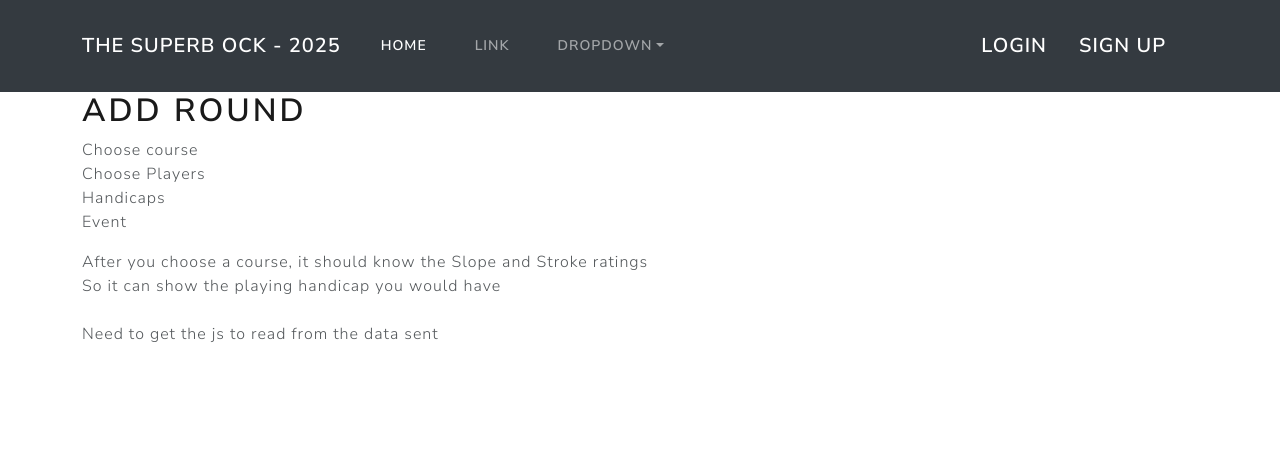
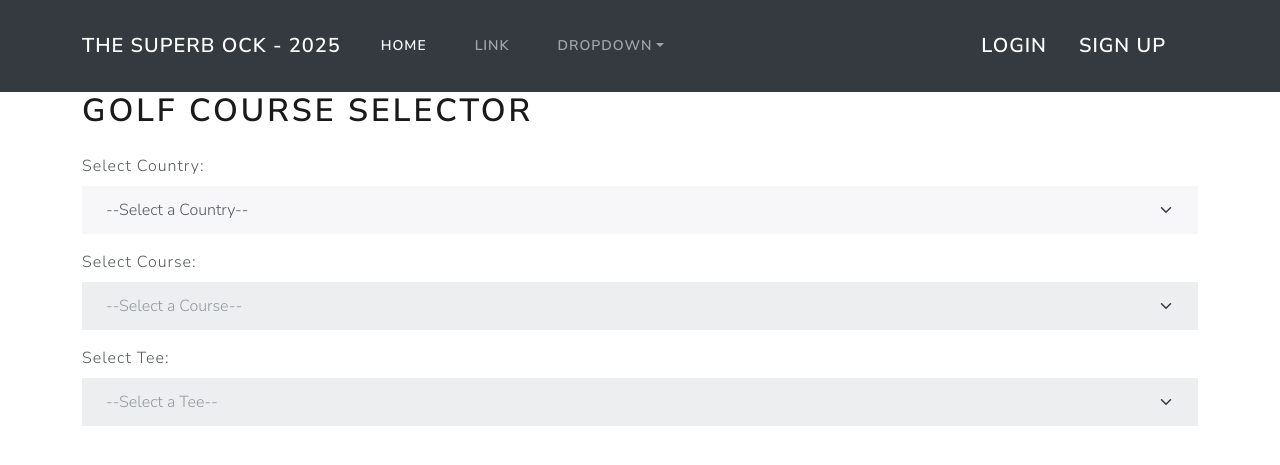
Before and after one commit to rgl1892/golf2025, a Django app: page /new_round in a window 1280 px wide. Shown: the top 465 px of the page. Run offline with Django 5.2, Linux system fonts and the light colour scheme; data comes from the database, SQL or seed files in the repository; some libraries are stand-ins or nearby versions.

Commit message:
new round page updated

```diff
--- /dev/null
+++ b/superb_ock/static/superb_ock/js/new_round/new_round.js
@@ -0,0 +1,87 @@
+function loadJson(selector) {
+    return JSON.parse(document.querySelector(selector).getAttribute('data-json'));
+  }
+
+window.onload = function () {
+
+    const golfData = loadJson('#jsonData');
+
+    const countrySelect = document.getElementById("countrySelect");
+    const courseSelect = document.getElementById("courseSelect");
+    const teeSelect = document.getElementById("teeSelect");
+
+    function populateCountries() {
+        const countries = [...new Set(golfData.map(course => course.country))];
+        countries.forEach(country => {
+            const option = document.createElement("option");
+            option.value = country;
+            option.textContent = country;
+            countrySelect.appendChild(option);
+        });
+    }
+
+    function populateCourses() {
+        const selectedCountry = countrySelect.value;
+        courseSelect.innerHTML = '<option value="">--Select a Course--</option>';
+        teeSelect.innerHTML = '<option value="">--Select a Tee--</option>';
+        teeSelect.disabled = true;
+
+        if (!selectedCountry) {
+            courseSelect.disabled = true;
+            return;
+        }
+
+        const filteredCourses = [...new Set(golfData
+            .filter(course => course.country === selectedCountry)
+            .map(course => course.name))];
+
+        filteredCourses.forEach(course => {
+            const option = document.createElement("option");
+            option.value = course;
+            option.textContent = course;
+            courseSelect.appendChild(option);
+        });
+        courseSelect.disabled = false;
+    }
+
+    function populateTees() {
+        const selectedCountry = countrySelect.value;
+        const selectedCourse = courseSelect.value;
+        teeSelect.innerHTML = '<option value="">--Select a Tee--</option>';
+
+        if (!selectedCourse) {
+            teeSelect.disabled = true;
+            return;
+        }
+
+        const filteredTees = [...new Set(golfData
+            .filter(course => course.country === selectedCountry && course.name === selectedCourse)
+            .map(course => course.tees))];
+
+        filteredTees.forEach(tee => {
+            const option = document.createElement("option");
+            option.value = tee;
+            option.textContent = tee;
+            teeSelect.appendChild(option);
+        });
+        teeSelect.disabled = false;
+    }
+
+    function getSlope(){
+        const selectedCountry = countrySelect.value;
+        const selectedCourse = courseSelect.value;
+        const selectedTee = teeSelect.value
+
+
+        const chosenCourse = [...new Set(golfData
+            .filter(course => course.country === selectedCountry && course.name === selectedCourse && course.tees == selectedTee))
+            ][0];
+        console.log(chosenCourse.slope_rating)
+    }
+
+    countrySelect.addEventListener("change", populateCourses);
+    courseSelect.addEventListener("change", populateTees);
+    teeSelect.addEventListener("change",getSlope);
+
+    populateCountries();
+}
--- a/superb_ock/templates/superb_ock/new_round/new_round.html
+++ b/superb_ock/templates/superb_ock/new_round/new_round.html
@@ -1,19 +1,34 @@
 {% extends "superb_ock/base.html" %}
 {% block content %}
-<div class="row">
-    <div class="col">
-        <h1>Add Round</h1>
-        <p>Choose course <br>
-            Choose Players <br>
-            Handicaps <br>
-            Event
-        </p>
-        After you choose a course, it should know the Slope and Stroke ratings <br>
-        So it can show the playing handicap you would have <br>
-        <br>
-        Need to get the js to read from the data sent
+{% load static %}
+<div style="display: none" id="jsonData" data-json="{{ test }}"></div>
+<script src="{% static 'superb_ock/js/new_round/new_round.js' %}"></script>
 
+<h1 class="mb-4">Golf Course Selector</h1>
+
+    <div class="mb-3">
+        <label for="countrySelect" class="form-label">Select Country:</label>
+        <select id="countrySelect" class="form-select">
+            <option value="">--Select a Country--</option>
+        </select>
     </div>
-</div>
+
+    <div class="mb-3">
+        <label for="courseSelect" class="form-label">Select Course:</label>
+        <select id="courseSelect" class="form-select" disabled>
+            <option value="">--Select a Course--</option>
+        </select>
+    </div>
+
+    <div class="mb-3">
+        <label for="teeSelect" class="form-label">Select Tee:</label>
+        <select id="teeSelect" class="form-select" disabled>
+            <option value="">--Select a Tee--</option>
+        </select>
+    </div>
+
+
+
+
 
 {% endblock content %}
--- a/superb_ock/views.py
+++ b/superb_ock/views.py
@@ -4,9 +4,12 @@
 from django.contrib.auth.forms import UserCreationForm, AuthenticationForm
 from django.contrib.auth.models import User
 from django.db import IntegrityError
+from django.core.serializers.json import DjangoJSONEncoder
 
 from requests import request
+import json
 
+from .models import *
 from .forms import *
 
 
@@ -79,7 +82,9 @@
     template_name = 'superb_ock/new_round/new_round.html'
 
     def get_context(self):
-        context = {'test':'test'}
+        courses = GolfCourse.objects.values()
+        courses = json.dumps(list(courses),cls=DjangoJSONEncoder)
+        context = {'test':courses}
         return context
 
     def get(self,request):
```
